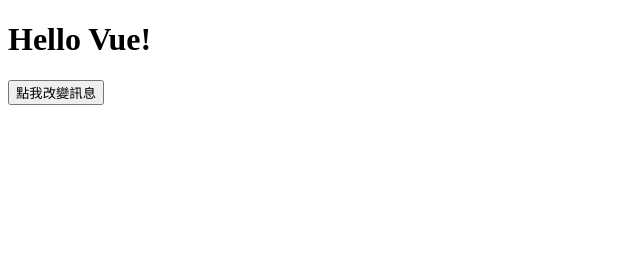
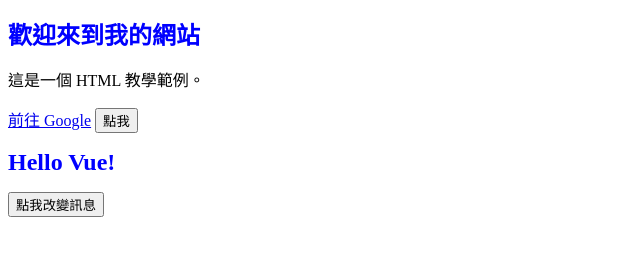
Before and after one commit to lyz-0422/WEB, a plain HTML site: page index.html in a window 1280 px wide. Shown: the whole page, without its empty margins (0-640 px from the left). Drawn offline with nearby package versions, Linux system fonts and the light colour scheme.

Commit message:
Update index.html

```diff
--- a/index.html
+++ b/index.html
@@ -2,27 +2,42 @@
 <html lang="zh-TW">
 <head>
     <meta charset="UTF-8">
+    <title>我的網頁範例</title>
     <script src="https://unpkg.com/vue@3/dist/vue.global.js"></script>
+
+    <style>
+        h1 {
+            color: blue;
+            font-size: 24px;
+        }
+    </style>
 </head>
 <body>
-    <div id="app">
+
+    <div class="section link-group">
+        <h1>歡迎來到我的網站</h1>
+        <p>這是一個 HTML 教學範例。</p>
+        <a href="https://www.google.com">前往 Google</a>
+        <button id="btn">點我</button>
+    </div>
+
+    <div id="app" class="section">
         <h1>{{ message }}</h1>
         <button @click="changeMessage">點我改變訊息</button>
     </div>
 
     <script>
+        document.getElementById("btn").addEventListener("click", function() {
+            alert("按鈕被點擊！");
+        });
+
         const { createApp } = Vue;
-
         createApp({
             data() {
-                return {
-                    message: "Hello Vue!"
-                };
+                return { message: "Hello Vue!" };
             },
             methods: {
-                changeMessage() {
-                    this.message = "訊息已改變！";
-                }
+                changeMessage() { this.message = "訊息已改變！"; }
             }
         }).mount("#app");
     </script>
```
